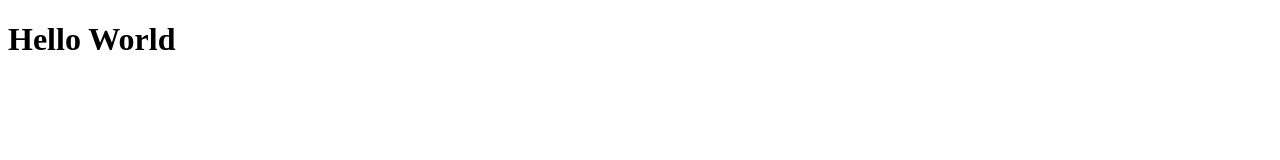
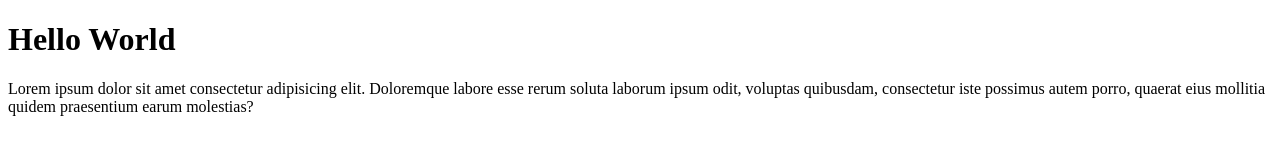
Before and after one commit to X-MHN-18/My-git-test, a plain HTML site: page index.html in a window 1280 px wide. Drawn offline with Linux system fonts and the light colour scheme.

Commit message:
Menambahkan paragraf

```diff
--- a/index.html
+++ b/index.html
@@ -7,5 +7,6 @@
 </head>
 <body>
     <h1>Hello World</h1>
+    <p>Lorem ipsum dolor sit amet consectetur adipisicing elit. Doloremque labore esse rerum soluta laborum ipsum odit, voluptas quibusdam, consectetur iste possimus autem porro, quaerat eius mollitia quidem praesentium earum molestias?</p>
 </body>
 </html>
```
